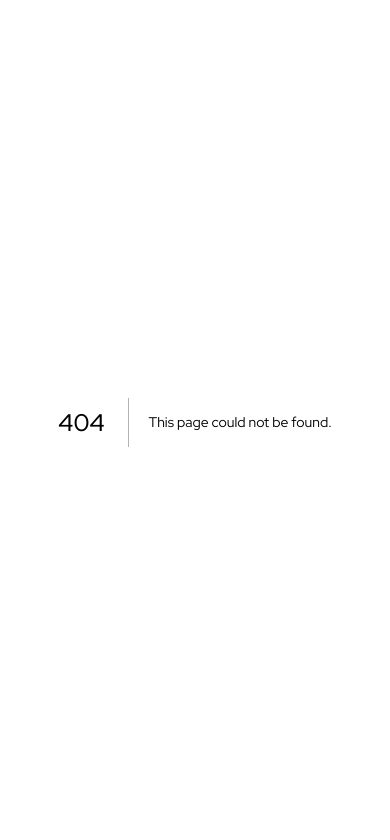
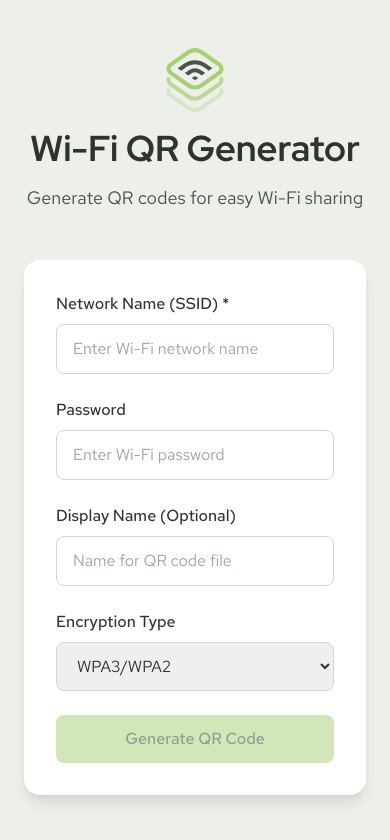
Before and after one commit to freshpass/freshpass_website, a Next.js app: page /qr in a window 390 px wide. Before the commit this address had no page. Shown: the top 840 px of the page. Built offline with nearby package versions, Linux system fonts and the light colour scheme.

Commit message:
Add Wi-Fi QR code generator at /qr
- Standalone QR generator for Wi-Fi networks
- Support for WPA3/WPA2, WPA, WEP, and open networks
- FreshPass branding and color scheme
- Download functionality for generated QR codes
- Clean, responsive design matching site style

```diff
--- /dev/null
+++ b/app/qr/page.tsx
@@ -0,0 +1,166 @@
+'use client'
+
+import { useState } from 'react'
+import QRCode from 'qrcode'
+
+export default function WiFiQRGenerator() {
+  const [ssid, setSsid] = useState('')
+  const [password, setPassword] = useState('')
+  const [displayName, setDisplayName] = useState('')
+  const [encryption, setEncryption] = useState('WPA')
+  const [qrCodeUrl, setQrCodeUrl] = useState('')
+
+  const encryptionTypes = [
+    { value: 'WPA', label: 'WPA3/WPA2' },
+    { value: 'WPA2', label: 'WPA2' },
+    { value: 'WPA', label: 'WPA' },
+    { value: 'WEP', label: 'WEP' },
+    { value: 'nopass', label: 'Open (No Password)' }
+  ]
+
+  const generateQR = async () => {
+    if (!ssid) return
+
+    const wifiString = `WIFI:T:${encryption};S:${ssid};P:${password};H:false;;`
+
+    try {
+      const url = await QRCode.toDataURL(wifiString, {
+        width: 300,
+        margin: 2,
+        color: {
+          dark: '#2E3331',
+          light: '#EDF0E9'
+        }
+      })
+      setQrCodeUrl(url)
+    } catch (error) {
+      console.error('Error generating QR code:', error)
+    }
+  }
+
+  const downloadQR = () => {
+    if (!qrCodeUrl) return
+
+    const link = document.createElement('a')
+    link.download = `wifi-${displayName || ssid}-qr.png`
+    link.href = qrCodeUrl
+    link.click()
+  }
+
+  return (
+    <div className="min-h-screen bg-cream">
+      <div className="container mx-auto px-6 py-12">
+        <div className="max-w-2xl mx-auto">
+          {/* Header */}
+          <div className="text-center mb-12">
+            <img
+              src="/Icon-Dark.svg"
+              alt="FreshPass Logo"
+              className="w-16 h-16 mx-auto mb-4"
+            />
+            <h1 className="text-4xl md:text-5xl font-bold text-dark-gray mb-4 font-display">
+              Wi-Fi QR Generator
+            </h1>
+            <p className="text-lg text-gray-green font-text">
+              Generate QR codes for easy Wi-Fi sharing
+            </p>
+          </div>
+
+          {/* Form */}
+          <div className="bg-white rounded-2xl p-8 shadow-lg mb-8">
+            <div className="space-y-6">
+              <div>
+                <label className="block text-dark-gray font-medium mb-2 font-text">
+                  Network Name (SSID) *
+                </label>
+                <input
+                  type="text"
+                  value={ssid}
+                  onChange={(e) => setSsid(e.target.value)}
+                  className="w-full px-4 py-3 border border-gray-300 rounded-lg focus:ring-2 focus:ring-freshpass-green focus:border-transparent font-text"
+                  placeholder="Enter Wi-Fi network name"
+                />
+              </div>
+
+              <div>
+                <label className="block text-dark-gray font-medium mb-2 font-text">
+                  Password
+                </label>
+                <input
+                  type="password"
+                  value={password}
+                  onChange={(e) => setPassword(e.target.value)}
+                  className="w-full px-4 py-3 border border-gray-300 rounded-lg focus:ring-2 focus:ring-freshpass-green focus:border-transparent font-text"
+                  placeholder="Enter Wi-Fi password"
+                />
+              </div>
+
+              <div>
+                <label className="block text-dark-gray font-medium mb-2 font-text">
+                  Display Name (Optional)
+                </label>
+                <input
+                  type="text"
+                  value={displayName}
+                  onChange={(e) => setDisplayName(e.target.value)}
+                  className="w-full px-4 py-3 border border-gray-300 rounded-lg focus:ring-2 focus:ring-freshpass-green focus:border-transparent font-text"
+                  placeholder="Name for QR code file"
+                />
+              </div>
+
+              <div>
+                <label className="block text-dark-gray font-medium mb-2 font-text">
+                  Encryption Type
+                </label>
+                <select
+                  value={encryption}
+                  onChange={(e) => setEncryption(e.target.value)}
+                  className="w-full px-4 py-3 border border-gray-300 rounded-lg focus:ring-2 focus:ring-freshpass-green focus:border-transparent font-text"
+                >
+                  {encryptionTypes.map((type) => (
+                    <option key={type.value} value={type.value}>
+                      {type.label}
+                    </option>
+                  ))}
+                </select>
+              </div>
+
+              <button
+                onClick={generateQR}
+                disabled={!ssid}
+                className="w-full bg-freshpass-green text-dark-gray py-3 px-6 rounded-lg font-medium hover:bg-freshpass-green-70 transition-colors disabled:opacity-50 disabled:cursor-not-allowed font-text"
+              >
+                Generate QR Code
+              </button>
+            </div>
+          </div>
+
+          {/* QR Code Display */}
+          {qrCodeUrl && (
+            <div className="bg-white rounded-2xl p-8 shadow-lg text-center">
+              <h3 className="text-xl font-bold text-dark-gray mb-4 font-display">
+                Your Wi-Fi QR Code
+              </h3>
+              <div className="mb-6">
+                <img
+                  src={qrCodeUrl}
+                  alt="Wi-Fi QR Code"
+                  className="mx-auto border-2 border-gray-200 rounded-lg"
+                />
+              </div>
+              <p className="text-gray-green mb-4 font-text">
+                {displayName || ssid}
+              </p>
+              <button
+                onClick={downloadQR}
+                className="bg-dark-gray text-white py-2 px-6 rounded-lg font-medium hover:bg-gray-green transition-colors font-text"
+              >
+                Download QR Code
+              </button>
+            </div>
+          )}
+        </div>
+      </div>
+    </div>
+  )
+}
--- a/package.json
+++ b/package.json
@@ -7,10 +7,13 @@
     "start": "next start"
   },
   "dependencies": {
+    "@types/qrcode": "^1.5.5",
     "framer-motion": "^10.12.16",
     "lenis": "^1.3.8",
     "lucide-react": "^0.539.0",
     "next": "13.4.12",
+    "qr-code-styling": "^1.9.2",
+    "qrcode": "^1.5.4",
     "react": "18.2.0",
     "react-dom": "18.2.0"
   },
```
Also changed, not shown: 2 other files (tests, documents, lock files or other folders).
